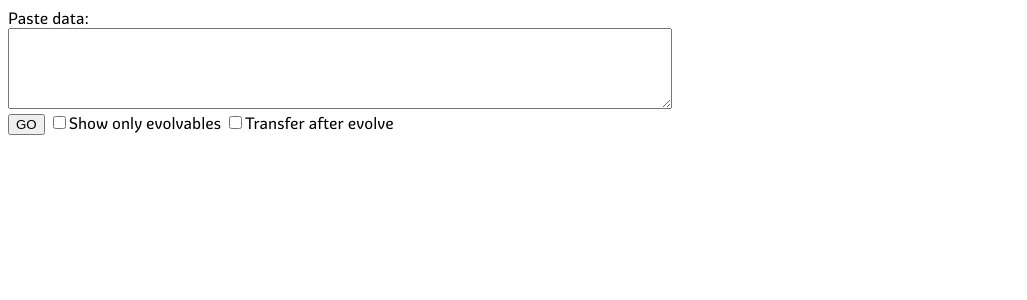
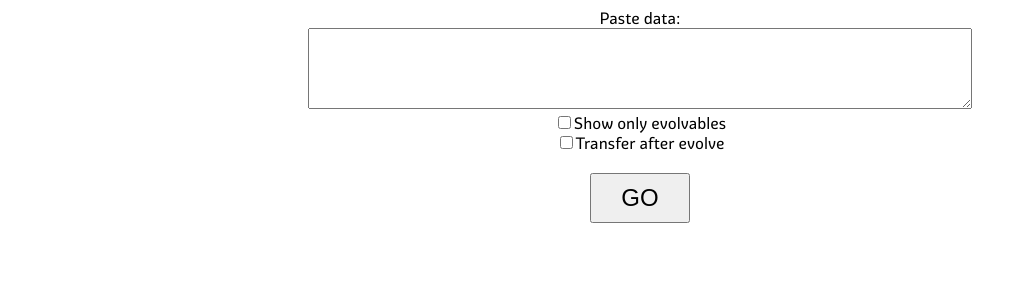
Before and after one commit to Purely-Imaginary/Purely-Imaginary.github.io, a PHP site: page /EvolveHelper/index.html in a window 1280 px wide. Shown: the top 300 px of the page, without its empty margins (0-1027 px from the left). Run offline with PHP 8.4, Linux system fonts and the light colour scheme.

Commit message:
Prettifying

```diff
--- a/EvolveHelper/evolve.js
+++ b/EvolveHelper/evolve.js
@@ -23,6 +23,7 @@ function PokemonWithCount(id,name,candies,candiesToEvolve,count)
 
 
 function calculate() {
+    $("#return").css('display','none');
     var pokeArray = [];
     var pokeEvos = [];
 
@@ -67,25 +68,55 @@ function calculate() {
         }
     }
 
-    /*
+    //$("#return").fadeOut();
     $("#return").html("");
-    $("#return").append("<table id='pokeData'><tr><td></td><td>ID</td><td>Name</td><td>Candies</td><td>Requirement</td><td>Pokemon count</td></tr>")
+    $("#return").append("<table id='pokeData'><tr>" +
+        "<td></td><td>ID</td><td>Name</td><td>Candies</td><td>Requirement</td><td>Pokemon<br>Count</td><td>Evolutions<br>possible</td>" +
+        "</tr>")
     for (var j in pokeEvos) {
+        if (pokeEvos[j].id === "") continue;
         var textId = pokeEvos[j].id;
         if (textId < 100) textId = "0" + textId;
         if (textId < 10) textId = "0" + textId;
 
-        var output = '<tr><td class="image"><img src="http://www.serebii.net/pokemongo/pokemon/' + textId + '.png" border="0" width="80"></td>' +
+        var evolvable = "";
+
+        if (parseInt(pokeEvos[j].candiesToEvolve) < parseInt(pokeEvos[j].candies)+1)
+            evolvable = " evolvable";
+
+        var checkboxForEvolvables = $('#evolvableOnly').prop('checked');
+        if (checkboxForEvolvables & evolvable === "") continue;
+
+        var oddTr = (j%2 === 0);
+
+        var trClass = 'class="';
+        if (oddTr)
+            trClass += "odd";
+        else
+            trClass += "even";
+
+        if (evolvable !== "") trClass += " evolvable";
+
+        var correction = 1;
+        if ($('#transferAfter').prop('checked')) correction++;
+
+        var evolutions =  Math.floor(pokeEvos[j].candies / (parseInt(pokeEvos[j].candiesToEvolve)-correction));
+
+        var output = '<tr ' + trClass + '">' +
+            '<td class="image"><img src="http://www.serebii.net/pokemongo/pokemon/' + textId + '.png" border="0" width="50"></td>' +
             '<td class="id">' + pokeEvos[j].id + "</td>" +
             '<td class="name">' + pokeEvos[j].name + "</td>" +
             '<td class="candies">' + pokeEvos[j].candies + "</td>" +
             '<td class="req">' + pokeEvos[j].candiesToEvolve + "</td>" +
-            '<td class="count">' + pokeEvos[j].count + "</td></tr>";
+            '<td class="count">' + pokeEvos[j].count + "</td>" +
+            '<td class="evos">' + evolutions + '</td>'
+            "</tr>";
         $("#pokeData").append(output);
     }
     $("#return").append("</table>");
-*/
+    $("#return").slideDown(1500);
 
+/*
     $("#divsReturn").html("");
     for (var j in pokeEvos) {
         if (pokeEvos[j].id === "") continue;
@@ -106,15 +137,16 @@ function calculate() {
 
         var evolutions =  Math.floor(pokeEvos[j].candies / (parseInt(pokeEvos[j].candiesToEvolve)-correction));
         var output = '<div class="singlePoke' + evolvable + '">' +
-            '<div class="image"><img src="http://www.serebii.net/pokemongo/pokemon/' + textId + '.png" border="0" width="80"></div>' +
-            '<div class="id">ID:' + pokeEvos[j].id + '</div>' +
+            '<div class="image"><img src="http://www.serebii.net/pokemongo/pokemon/' + textId + '.png" border="0" width="50"></div>' +
+            '<div class="id">' + pokeEvos[j].id + '</div>' +
             '<div class="name">' + pokeEvos[j].name + '</div>' +
-            '<div class="candies">Candies:' + pokeEvos[j].candies + '</div>' +
-            '<div class="req">Cnds req:' + pokeEvos[j].candiesToEvolve + '</div>' +
-            '<div class="count">Amount:' + pokeEvos[j].count + '</div>' +
-            '<div class="evolutions">Evolutions:' + evolutions + '</div>' +
+            '<div class="candies">' + pokeEvos[j].candies + '</div>' +
+            '<div class="req">' + pokeEvos[j].candiesToEvolve + '</div>' +
+            '<div class="count">' + pokeEvos[j].count + '</div>' +
+            '<div class="evolutions">' + evolutions + '</div>' +
             '</div>';
 
         $("#divsReturn").append(output);
     }
+    */
 }
--- a/EvolveHelper/index.html
+++ b/EvolveHelper/index.html
@@ -9,14 +9,19 @@
     <script src="evolve.js"></script>
 </head>
 <body>
+<div id="header">
 Paste data:<br>
 <textarea rows="5" cols="80" id="dataInput">
 </textarea><br>
-<button onclick="calculate()">GO</button>
-<input type="checkbox" id="evolvableOnly" value="evolvableOnly">Show only evolvables
-<input type="checkbox" id="transferAfter" value="transferAfter">Transfer after evolve<br>
+<input type="checkbox" id="evolvableOnly" value="evolvableOnly">Show only evolvables<br>
+<input type="checkbox" id="transferAfter" value="transferAfter">Transfer after evolve<br><br>
+    <button onclick="calculate()" id="go">GO</button>
+
+</div>
 <br>
+<div id="leftOne"></div>
 <div id="return"></div>
+<div id="rightOne"></div>
 <br>
 <div id="divsReturn"></div>
 </body>
--- a/EvolveHelper/styles.css
+++ b/EvolveHelper/styles.css
@@ -6,30 +6,45 @@
 body {
     font-family: 'Graviola', sans-serif;
 }
+
 #pokeData{
     border: solid black 1px;
 }
-
+#return{
+    display:none;
+}
+#go{
+    width: 100px;
+    height: 50px;
+    font-size: x-large;
+}
 table{
     margin: auto;
     text-align: center;
 
 }
+
 td{
-    margin: auto;
-    padding: 10px;
+
 }
+
+#header{
+    text-align: center;
+}
+
 #divsReturn{
     width: 100%;
     display: flex;
     flex-direction: row;
     flex-wrap: wrap;
 }
+
 div.singlePoke{
     text-align: center;
     padding: 2px;
 }
-div.evolvable
+
+.evolvable
 {
-    background-color: #4E8234;
+    background-color: #cdff9e;
 }
```
